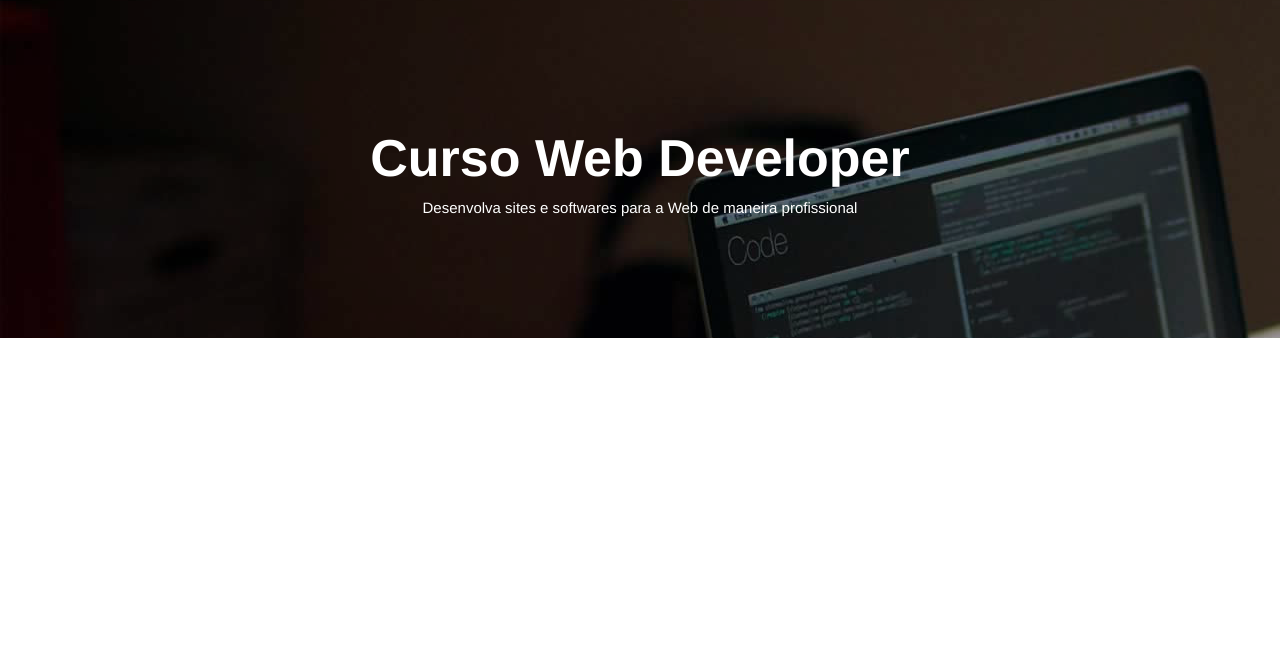
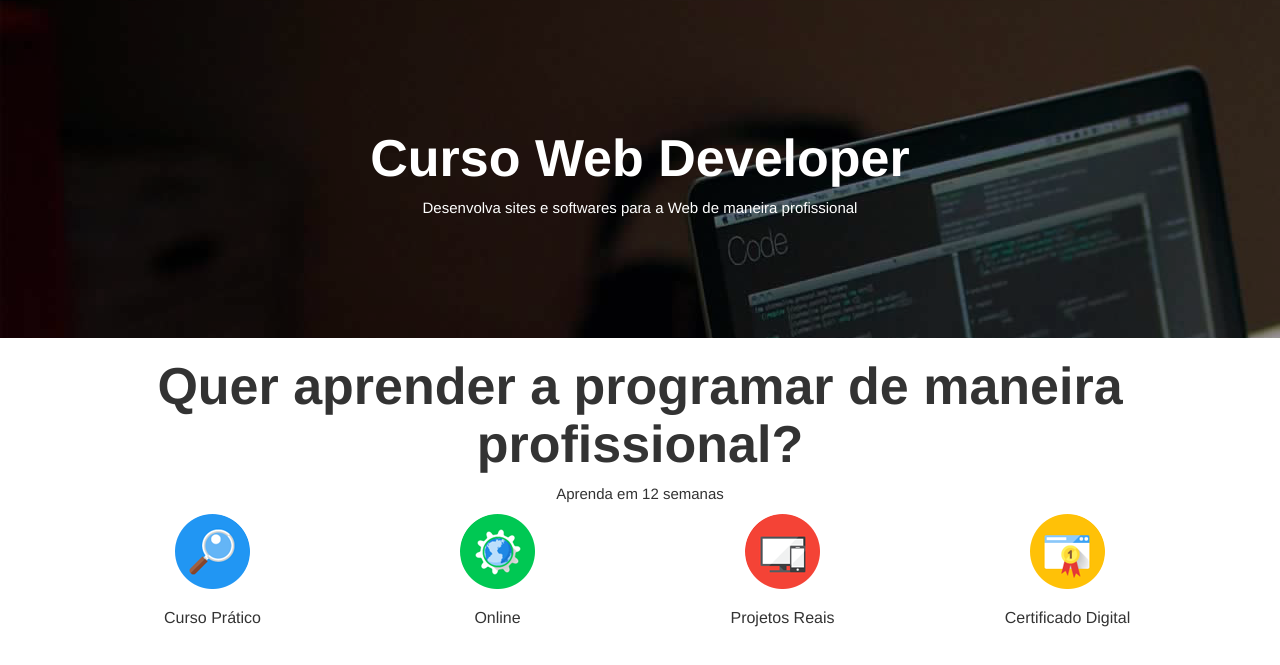
Before and after one commit to ThayroneBatista/HTML5Basico, a plain HTML site: page index.html in a window 1280 px wide. Shown: the part 79-744 px from the top of the page. Drawn offline with nearby package versions, Linux system fonts and the light colour scheme; files whose address does not match are found by name.

Commit message:
aula 06(ainda)

```diff
--- a/css/estilo.css
+++ b/css/estilo.css
@@ -69,11 +69,17 @@ ul.menu li a{
 .slide{
 	padding: 110px;
 }
-.titulo-slide{
+.titulo-section{
 	font-size: 52px;
 	font-weight: bold;
 }
-.paragrafo-slide{
+.paragrafo-section{
 	font-size: 15px;
-	/*font-weight: bold;*/
 }
+
+/*Detalhes do curso*/
+.detalhes{}
+.titulo-detalhes{
+	font-size: 16px;
+}
+.detalhes-curso{}
--- a/index.html
+++ b/index.html
@@ -63,8 +63,32 @@
 		<div class="clear"></div>
 
 		<section class="slide background-fixed-1 color-white text-center">
-			<h1 class="titulo-slide">Curso Web Developer</h1>
-			<p class="paragrafo-slide">Desenvolva sites e softwares para a Web de maneira profissional</p>
+			<h1 class="titulo-section">Curso Web Developer</h1>
+			<p class="paragrafo-section">Desenvolva sites e softwares para a Web de maneira profissional</p>
+		</section>
+
+		<section class="detalhes-curso text-center">
+			<div class="container">
+				<h1 class="titulo-section">Quer aprender a programar de maneira profissional?</h1>
+				<p class="paragrafo-section">Aprenda em 12 semanas</p>
+
+				<article class="detalhes col-md-3">
+					<img src="imgs/icones/curso-pratico-especializati.png" alt="Curso Prático" title="Curso Prático">
+					<h1 class="titulo-detalhes">Curso Prático</h1>
+				</article>
+				<article class="detalhes col-md-3">
+					<img src="imgs/icones/curso-online-especializati.png" alt="Online" title="Online">
+					<h1 class="titulo-detalhes">Online</h1>
+				</article>
+				<article class="detalhes col-md-3">
+					<img src="imgs/icones/projetos-reais-especializati.png" alt="Projetos Reais" title="Projetos Reais">
+					<h1 class="titulo-detalhes">Projetos Reais</h1>
+				</article>
+				<article class="detalhes col-md-3">
+					<img src="imgs/icones/certificado-digital-especializati.png" alt="Certificado Digital" title="Certificado Digital">
+					<h1 class="titulo-detalhes">Certificado Digital</h1>
+				</article>
+			</div>
 		</section>
 
 		<!--JQuery-->
```
